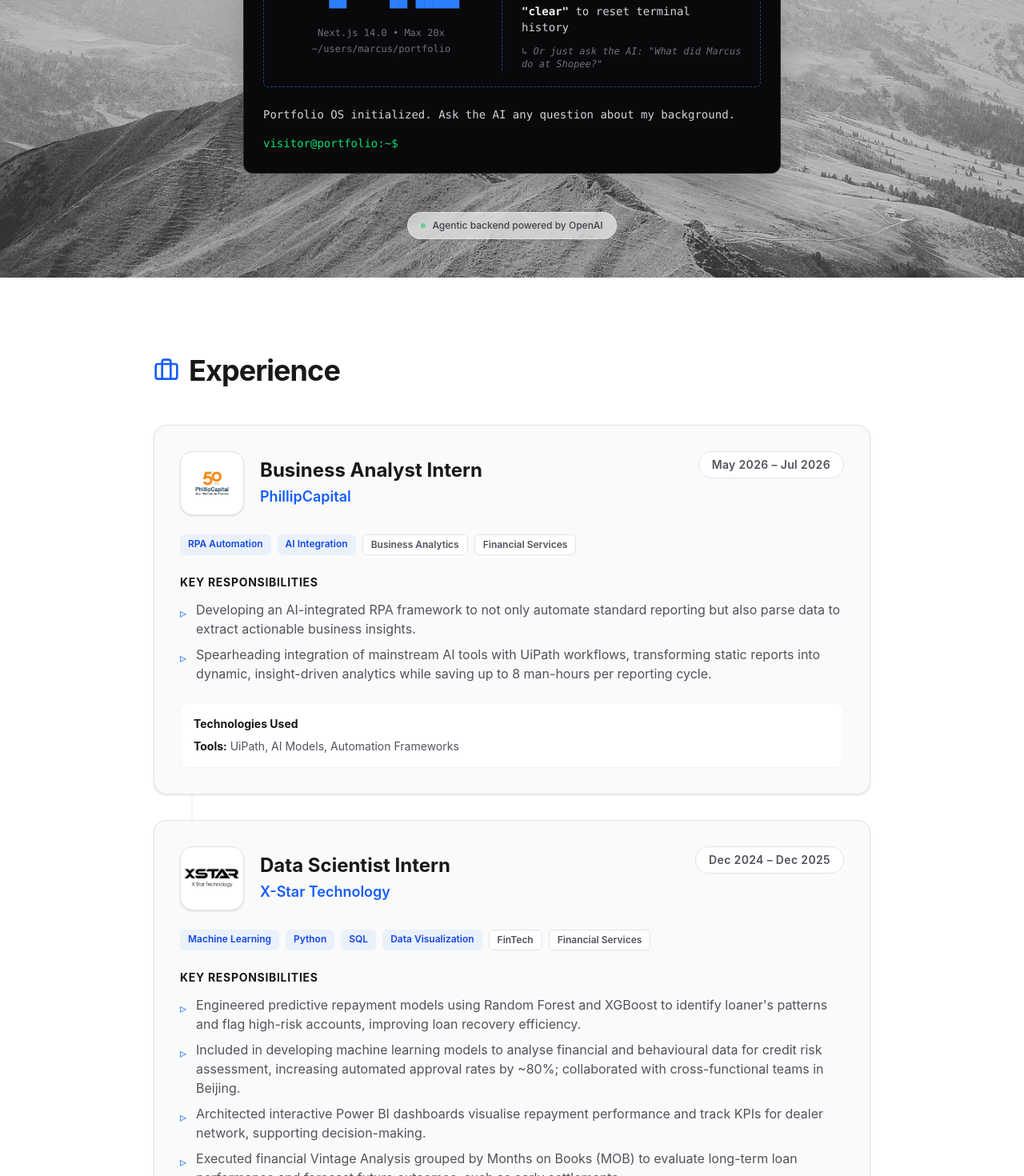
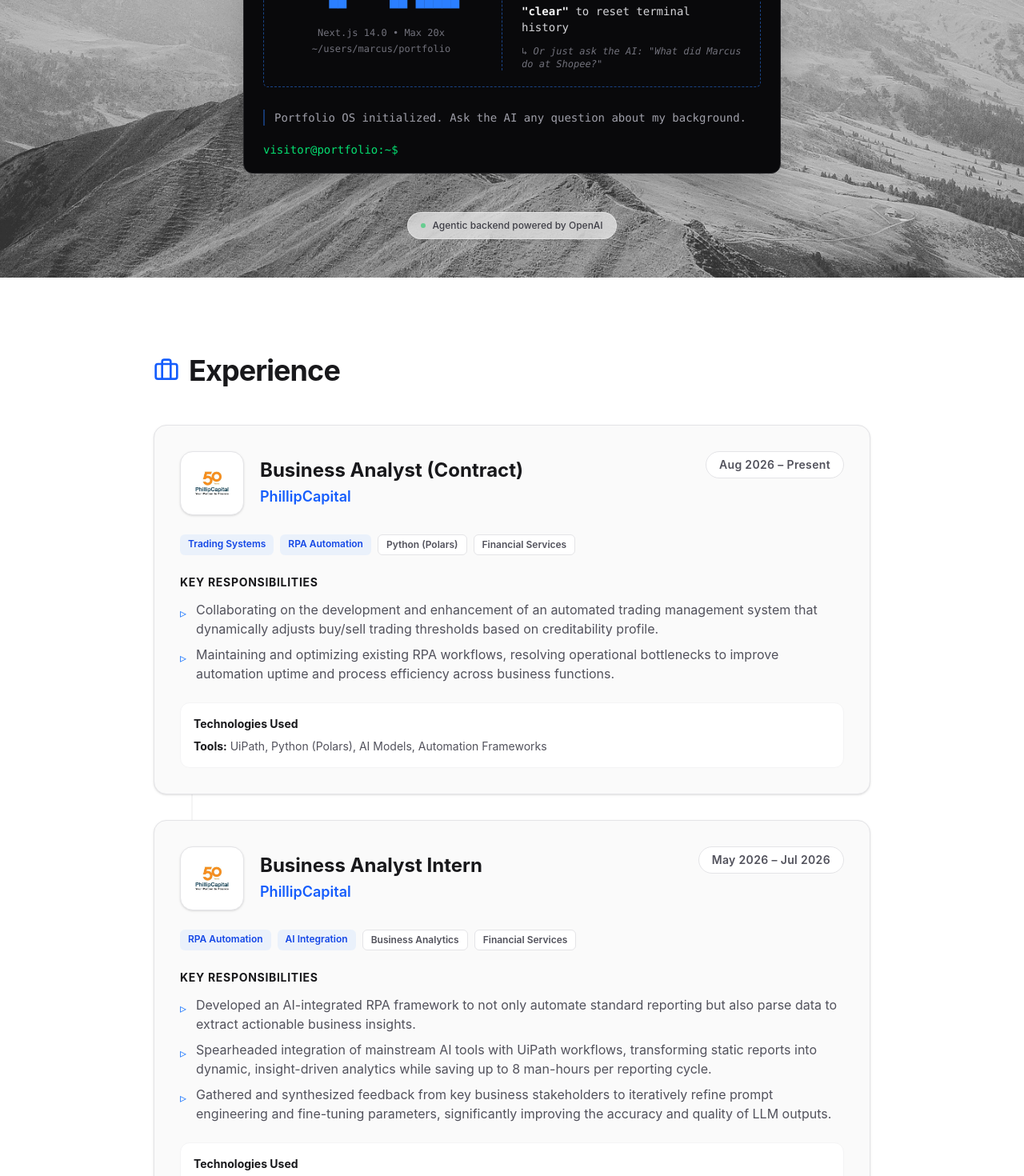
Before and after one commit to MarcusLiangg/MarcusLiang, a Next.js app: page / in a window 1280 px wide. Shown: the part 720-2190 px from the top of the page at 80% size. Built offline with nearby package versions, Linux system fonts and the light colour scheme.

Commit message:
Updated experience and small adjustments

```diff
--- a/app/page.jsx
+++ b/app/page.jsx
@@ -190,6 +190,58 @@ export default function Portfolio() {
                           />
                         </div>
                         <div>
+                            <h3 className="text-2xl font-bold text-zinc-900 leading-tight">Business Analyst (Contract)</h3>
+                            <p className="text-lg text-blue-600 font-semibold mt-1">PhillipCapital</p>
+                        </div>
+                    </div>
+
+                    <span className="px-4 py-1.5 bg-white border border-zinc-200 text-zinc-600 rounded-full text-sm font-semibold tracking-wide whitespace-nowrap self-start">
+                      Aug 2026 – Present
+                    </span>
+                 </div>
+
+                 <div className="flex flex-wrap gap-2 mb-6">
+                    <span className="px-2.5 py-1 bg-blue-100/50 text-blue-700 rounded-md text-xs font-semibold">Trading Systems</span>
+                    <span className="px-2.5 py-1 bg-blue-100/50 text-blue-700 rounded-md text-xs font-semibold">RPA Automation</span>
+                    <span className="px-2.5 py-1 bg-white border border-zinc-200 text-zinc-600 rounded-md text-xs font-semibold">Python (Polars)</span>
+                    <span className="px-2.5 py-1 bg-white border border-zinc-200 text-zinc-600 rounded-md text-xs font-semibold">Financial Services</span>
+                 </div>
+
+                 <div className="mb-6">
+                   <h4 className="font-bold text-zinc-900 mb-3 text-sm uppercase tracking-wider">Key Responsibilities</h4>
+                   <ul className="space-y-2 text-zinc-600">
+                     <li className="flex gap-3"><span className="text-blue-500 mt-1">▹</span> Collaborating on the development and enhancement of an automated trading management system that dynamically adjusts buy/sell trading thresholds based on creditability profile.</li>
+                     <li className="flex gap-3"><span className="text-blue-500 mt-1">▹</span> Maintaining and optimizing existing RPA workflows, resolving operational bottlenecks to improve automation uptime and process efficiency across business functions.</li>
+                   </ul>
+                 </div>
+
+                 <div className="p-4 bg-white rounded-xl border border-zinc-100 text-sm">
+                   <h4 className="font-bold text-zinc-900 mb-2">Technologies Used</h4>
+                   <p className="text-zinc-600"><strong className="text-zinc-900">Tools:</strong> UiPath, Python (Polars), AI Models, Automation Frameworks</p>
+                 </div>
+              </motion.div>
+
+              {/* Job 2: PhillipCapital — Internship (converted to the contract role above) */}
+              <motion.div
+                initial={{ opacity: 0, y: 50 }}
+                whileInView={{ opacity: 1, y: 0 }}
+                viewport={{ once: true, margin: "-100px" }}
+                transition={{ duration: 0.6, ease: "easeOut", delay: 0.1 }}
+                whileHover={{ scale: 1.02 }}
+                className="relative z-10 bg-zinc-50 p-8 rounded-2xl border border-zinc-200 shadow-sm transition-shadow duration-300 group hover:shadow-md hover:border-zinc-300 hover:bg-white mb-8"
+              >
+                 <div className="flex flex-col md:flex-row md:items-start justify-between mb-6 gap-4">
+                    <div className="flex items-center gap-4 md:gap-5">
+                        <div className="relative w-16 h-16 md:w-20 md:h-20 rounded-2xl overflow-hidden border border-zinc-200 bg-white shadow-sm shrink-0 p-2">
+                          <Image
+                            src="/experience/phillip-logo.jpg"
+                            alt="PhillipCapital Logo"
+                            fill
+                            className="object-contain p-1"
+                            sizes="(max-width: 768px) 100vw, (max-width: 1200px) 50vw, 33vw"
+                          />
+                        </div>
+                        <div>
                             <h3 className="text-2xl font-bold text-zinc-900 leading-tight">Business Analyst Intern</h3>
                             <p className="text-lg text-blue-600 font-semibold mt-1">PhillipCapital</p>
                         </div>
@@ -210,8 +262,9 @@ export default function Portfolio() {
                  <div className="mb-6">
                    <h4 className="font-bold text-zinc-900 mb-3 text-sm uppercase tracking-wider">Key Responsibilities</h4>
                    <ul className="space-y-2 text-zinc-600">
-                     <li className="flex gap-3"><span className="text-blue-500 mt-1">▹</span> Developing an AI-integrated RPA framework to not only automate standard reporting but also parse data to extract actionable business insights.</li>
-                     <li className="flex gap-3"><span className="text-blue-500 mt-1">▹</span> Spearheading integration of mainstream AI tools with UiPath workflows, transforming static reports into dynamic, insight-driven analytics while saving up to 8 man-hours per reporting cycle.</li>
+                     <li className="flex gap-3"><span className="text-blue-500 mt-1">▹</span> Developed an AI-integrated RPA framework to not only automate standard reporting but also parse data to extract actionable business insights.</li>
+                     <li className="flex gap-3"><span className="text-blue-500 mt-1">▹</span> Spearheaded integration of mainstream AI tools with UiPath workflows, transforming static reports into dynamic, insight-driven analytics while saving up to 8 man-hours per reporting cycle.</li>
+                     <li className="flex gap-3"><span className="text-blue-500 mt-1">▹</span> Gathered and synthesized feedback from key business stakeholders to iteratively refine prompt engineering and fine-tuning parameters, significantly improving the accuracy and quality of LLM outputs.</li>
                    </ul>
                  </div>
 
@@ -221,7 +274,7 @@ export default function Portfolio() {
                  </div>
               </motion.div>
 
-              {/* Job 2: X-Star Technology */}
+              {/* Job 3: X-Star Technology */}
               {/* Apply Animations Here */}
               <motion.div
                 initial={{ opacity: 0, y: 50 }}
@@ -279,7 +332,7 @@ export default function Portfolio() {
                  </div>
               </motion.div>
 
-              {/* Job 3: Shopee */}
+              {/* Job 4: Shopee */}
               {/* Apply Animations Here */}
               <motion.div
                 initial={{ opacity: 0, y: 50 }}
@@ -677,7 +730,7 @@ Analytics, BT3017 Feature Engineering for Machine Learning, CS2040 Data Structur
                 {
                   title: "Generative AI & Deep Learning",
                   emoji: "🧠",
-                  skills: "LangChain, LangGraph, FAISS (Vector Stores), PyTorch, Ollama, OpenAI, Prompt Engineering"
+                  skills: "LangChain, LangGraph, CrewAI, FAISS (Vector Stores), PyTorch, Ollama, OpenAI, NVIDIA NIM, Prompt Engineering"
                 },
                 {
                   title: "Machine Learning",
@@ -702,12 +755,12 @@ Analytics, BT3017 Feature Engineering for Machine Learning, CS2040 Data Structur
                 {
                   title: "Data Analytics & BI",
                   emoji: "📊",
-                  skills: "Pandas, NumPy, Power BI (DAX), Tableau, Matplotlib, Vintage Analysis"
+                  skills: "Pandas, NumPy, Polars, Power BI (DAX), Tableau, Matplotlib, Vintage Analysis"
                 },
                 {
                   title: "Automation & Tools",
                   emoji: "⚙️",
-                  skills: "UiPath, Advanced Excel"
+                  skills: "UiPath, Power Automate, Advanced Excel"
                 },
                 {
                   title: "Core Competencies",
--- a/components/Terminal.jsx
+++ b/components/Terminal.jsx
@@ -145,8 +145,16 @@ export default function Terminal() {
             }
 
             // Render standard terminal output
+            // User commands get a dashed divider above them; AI/output lines
+            // get a colored left accent bar, so exchanges read as Q&A blocks.
             return (
-              <div key={i} className={`whitespace-pre-wrap ${line.type === 'error' ? 'text-red-400' : ''}`}>
+              <div key={i} className={`whitespace-pre-wrap ${
+                line.type === 'input'
+                  ? 'mt-5 pt-3 border-t border-dashed border-zinc-800 text-zinc-100 font-semibold'
+                  : line.type === 'error'
+                    ? 'my-1 pl-3 border-l-2 border-red-500/50 text-red-400'
+                    : 'my-1 pl-3 border-l-2 border-blue-500/40 text-zinc-400'
+              }`}>
                 {line.text}
               </div>
             );
--- a/data/experience.js
+++ b/data/experience.js
@@ -1,11 +1,21 @@
 export const EXPERIENCE_DATA = [
+  {
+    company: "PhillipCapital",
+    role: "Business Analyst (Contract)",
+    date: "Aug 2026 – Present",
+    responsibilities: [
+      "Collaborating on the development and enhancement of an automated trading management system that dynamically adjusts buy/sell trading thresholds based on creditability profile.",
+      "Maintaining and optimizing existing RPA workflows, resolving operational bottlenecks to improve automation uptime and process efficiency across business functions."
+    ]
+  },
   {
     company: "PhillipCapital",
     role: "Business Analyst Intern",
     date: "May 2026 – Jul 2026",
     responsibilities: [
-      "Developing an AI-integrated RPA framework to not only automate standard reporting but also parse data to extract actionable business insights.",
-      "Spearheading integration of mainstream AI tools with UiPath workflows, transforming static reports into dynamic, insight-driven analytics while saving up to 8 man-hours per reporting cycle."
+      "Developed an AI-integrated RPA framework to not only automate standard reporting but also parse data to extract actionable business insights.",
+      "Spearheaded integration of mainstream AI tools with UiPath workflows, transforming static reports into dynamic, insight-driven analytics while saving up to 8 man-hours per reporting cycle.",
+      "Gathered and synthesized feedback from key business stakeholders to iteratively refine prompt engineering and fine-tuning parameters, significantly improving the accuracy and quality of LLM outputs."
     ]
   },
   {
--- a/public/pc-setup.html
+++ b/public/pc-setup.html
@@ -87,8 +87,14 @@
   .banner .cmd { color: #f4f4f5; font-weight: 600; }
   .banner .ai-hint { color: #71717a; font-size: 12px; font-style: italic; margin-top: 10px; }
 
-  .line { white-space: pre-wrap; margin: 4px 0; }
-  .line.error { color: #f87171; }
+  .line { white-space: pre-wrap; margin: 6px 0; }
+  .line.input {
+    margin-top: 16px; padding-top: 12px;
+    border-top: 1px dashed #27272a;
+    color: #f4f4f5; font-weight: 600;
+  }
+  .line.output { color: #a1a1aa; padding-left: 12px; border-left: 2px solid rgba(59,130,246,.4); }
+  .line.error { color: #f87171; padding-left: 12px; border-left: 2px solid rgba(248,113,113,.5); }
   .prompt-row { display: flex; align-items: center; gap: 8px; margin-top: 8px; }
   .prompt-row .ps1 { color: #4ade80; white-space: nowrap; }
   #ide-input {
@@ -645,9 +651,18 @@ const bizCardTex = makeCanvasTexture(1024, 585, (g, w, h) => {
   g.fillText('Business Analytics · Data Science', 70, 210);
   g.strokeStyle = '#d4d4d8'; g.lineWidth = 3;
   g.beginPath(); g.moveTo(70, 260); g.lineTo(w - 70, 260); g.stroke();
-  g.font = '34px Georgia, serif'; g.fillStyle = '#374151';
-  g.fillText('✉  marcusliang@u.nus.edu', 70, 370);
-  g.fillText('in  linkedin.com/in/liangmarcus', 70, 450);
+  // Contact rows: icons share a 44px column (centered at x=92), text starts at x=132
+  g.font = '30px Arial, sans-serif'; g.fillStyle = '#374151'; g.textAlign = 'center';
+  g.fillText('✉', 92, 367);
+  g.textAlign = 'left'; g.font = '34px Georgia, serif';
+  g.fillText('marcusliang@u.nus.edu', 132, 370);
+  // LinkedIn badge: blue rounded square with a white "in" glyph
+  g.fillStyle = '#0a66c2';
+  g.beginPath(); g.roundRect(70, 412, 44, 44, 8); g.fill();
+  g.fillStyle = '#ffffff'; g.font = 'bold 30px Arial, sans-serif'; g.textAlign = 'center';
+  g.fillText('in', 92, 446);
+  g.textAlign = 'left'; g.font = '34px Georgia, serif'; g.fillStyle = '#374151';
+  g.fillText('linkedin.com/in/liangmarcus', 132, 450);
   g.font = 'italic 26px Georgia, serif'; g.fillStyle = '#9ca3af';
   g.fillText('National University of Singapore', 70, 530);
 });
@@ -978,7 +993,7 @@ const BANNER_HTML = `
   </div>
 </div>`;
 
-function addLine(text, cls = '') {
+function addLine(text, cls = 'output') {
   const div = document.createElement('div');
   div.className = 'line ' + cls;
   div.textContent = text;
@@ -1019,7 +1034,7 @@ inputEl.addEventListener('keydown', async (e) => {
     return;
   }
 
-  addLine(`visitor@portfolio:~$ ${cmd}`);
+  addLine(`visitor@portfolio:~$ ${cmd}`, 'input');
   inputEl.value = '';
 
   if (cmd.toLowerCase() === 'resume') {
```
